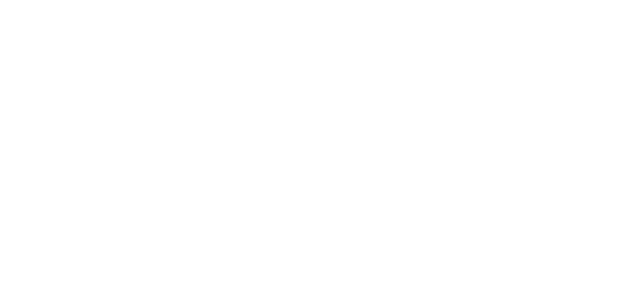
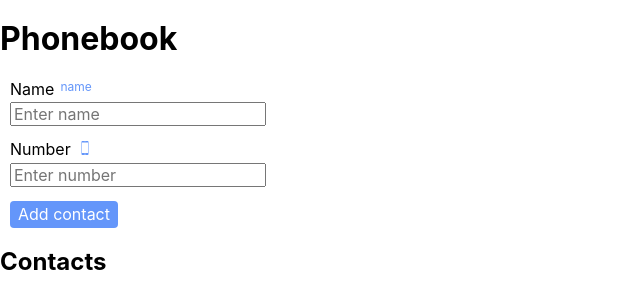
Before and after one commit to SerhiyStepanov/goit-react-hw-04-hooks-phonebook, a React (Create React App) app: page / in a window 1280 px wide. Shown: the top 308 px of the page, without its empty margins (0-640 px from the left). Built offline with nearby package versions, Linux system fonts and the light colour scheme; a web font is replaced by a local one.

Commit message:
add contact

```diff
--- a/package.json
+++ b/package.json
@@ -12,6 +12,7 @@
     "prop-types": "^15.7.2",
     "react": "^17.0.1",
     "react-dom": "^17.0.1",
+    "react-icons": "^4.1.0",
     "react-scripts": "4.0.1",
     "shortid": "^2.2.16",
     "web-vitals": "^0.2.4"
--- a/src/App.js
+++ b/src/App.js
@@ -1,3 +1,49 @@
+import { useEffect, useState } from "react";
+import shortid from "shortid";
+import ContactForm from "./Components/Form";
+import Filter from "./Components/Filter";
+import ContactList from "./Components/ContactList";
+
 export default function App() {
-  return <div className=""></div>;
+  const [contacts, useContacts] = useState(() => {
+    return [];
+  });
+  const [filter, useFilter] = useState("");
+
+  const addContact = (data) => {
+    console.log(data);
+
+    const repeatName = contacts.some((el) => el.name === data.name);
+    if (repeatName) {
+      alert(`${data.name} is alreadi in contacts`);
+      return;
+    }
+
+    if (data.name === "") {
+      alert("Enter  name please");
+      return;
+    }
+
+    const contact = {
+      id: shortid.generate(),
+      name: data.name,
+      number: data.number,
+    };
+    console.log(contact);
+  };
+
+  return (
+    <>
+      <h1>Phonebook</h1>
+
+      <ContactForm onSubmit={addContact} />
+
+      <h2>Contacts</h2>
+      {/* <Filter value={filter} onChange={this.filterContacts} /> */}
+      {/* <ContactList
+        contacts={visibleContact}
+        onDeleteContact={this.deleteContact}
+      /> */}
+    </>
+  );
 }
--- a/src/Components/ContactList/index.js
+++ b/src/Components/ContactList/index.js
@@ -1 +1 @@
-export { dafault } from "./ContactList";
+export { default } from "./ContactList";
--- /dev/null
+++ b/src/Components/Filter/Filter.js
@@ -0,0 +1,25 @@
+import React from "react";
+import shortid from "shortid";
+import { FiSearch } from "react-icons/fi";
+import s from "./Filter.module.css";
+
+export default function Filter({ value, onChange }) {
+  const inputFilterId = shortid.generate();
+  return (
+    <div className={s.container}>
+      <label htmlFor={inputFilterId} className={s.label}>
+        Find contacts of name
+        <span className={s.fiSearch}>
+          <FiSearch />
+        </span>
+      </label>
+      <input
+        type="text"
+        value={value}
+        onChange={onChange}
+        id={inputFilterId}
+        className={s.input}
+      />
+    </div>
+  );
+}
--- /dev/null
+++ b/src/Components/Filter/Filter.module.css
@@ -0,0 +1,23 @@
+.container {
+  margin-left: 10px;
+  margin-bottom: 14px;
+}
+
+.label {
+  display: flex;
+  align-items: center;
+  margin-bottom: 4px;
+}
+
+.fiSearch {
+  display: inline-block;
+  margin-left: 6px;
+  width: 16px;
+  height: 16px;
+  color: rgb(100, 150, 250);
+}
+
+.input {
+  min-width: 170px;
+  outline-color: rgb(100, 150, 250);
+}
--- /dev/null
+++ b/src/Components/Filter/index.js
@@ -0,0 +1 @@
+export { default } from "./Filter";
--- /dev/null
+++ b/src/Components/Form/Form.js
@@ -0,0 +1,88 @@
+import { useState } from "react";
+import shortid from "shortid";
+import PropTypes from "prop-types";
+import { IoIosPhonePortrait } from "react-icons/io";
+import s from "./Form.module.css";
+
+export default function ContactForm(props) {
+  const [name, setName] = useState("");
+  const [number, setNumber] = useState("");
+
+  const inputNameId = shortid.generate();
+  const inputNumberId = shortid.generate();
+
+  const onInputChange = (e) => {
+    const { name, value } = e.target;
+
+    switch (name) {
+      case "name":
+        setName(value);
+        break;
+
+      case "number":
+        setNumber(value);
+        break;
+
+      default:
+        break;
+    }
+  };
+
+  const onFormSubmit = (e) => {
+    e.preventDefault();
+    props.onSubmit({ name, number });
+    reset();
+  };
+
+  const reset = () => {
+    setName("");
+    setNumber("");
+  };
+
+  return (
+    <>
+      <form onSubmit={onFormSubmit}>
+        <div className={s.container}>
+          <label htmlFor={inputNameId} className={s.label}>
+            Name <span className={s.spanName}>name</span>
+          </label>
+          <input
+            type="text"
+            name="name"
+            id={inputNameId}
+            value={name}
+            onChange={onInputChange}
+            className={s.input}
+            placeholder="Enter name"
+          />
+        </div>
+
+        <div className={s.container}>
+          <label htmlFor={inputNumberId} className={s.label}>
+            Number
+            <span className={s.ioIosPhonePortrait}>
+              <IoIosPhonePortrait />
+            </span>
+          </label>
+          <input
+            type="tel"
+            name="number"
+            id={inputNumberId}
+            value={number}
+            onChange={onInputChange}
+            className={s.input}
+            placeholder="Enter number"
+          />
+        </div>
+
+        <button type="submit" className={s.button}>
+          Add contact
+        </button>
+      </form>
+    </>
+  );
+}
+
+ContactForm.propTypes = {
+  onSubmit: PropTypes.func,
+};
--- /dev/null
+++ b/src/Components/Form/Form.module.css
@@ -0,0 +1,46 @@
+.container {
+  display: flexbox;
+  flex-direction: column;
+  margin-left: 10px;
+  margin-bottom: 14px;
+}
+
+.label {
+  display: flex;
+  margin-bottom: 4px;
+}
+
+.button {
+  margin-left: 10px;
+  padding: 4px 8px;
+  border: none;
+  border-radius: 4px;
+  color: #fff;
+  background-color: rgb(100, 150, 250);
+  cursor: pointer;
+  outline: none;
+}
+
+.button:hover,
+.button:focus {
+  transform: scale(1.05);
+}
+
+.ioIosPhonePortrait {
+  display: block;
+  margin-left: 6px;
+  width: 16px;
+  height: 16px;
+  color: rgb(100, 150, 250);
+}
+
+.spanName {
+  font-size: 12px;
+  margin-left: 6px;
+  color: rgb(100, 150, 250);
+}
+
+.input {
+  min-width: 170px;
+  outline-color: rgb(100, 150, 250);
+}
--- /dev/null
+++ b/src/Components/Form/index.js
@@ -0,0 +1 @@
+export { default } from "./Form";
```
Also changed, not shown: 1 other file (tests, documents, lock files or other folders).
